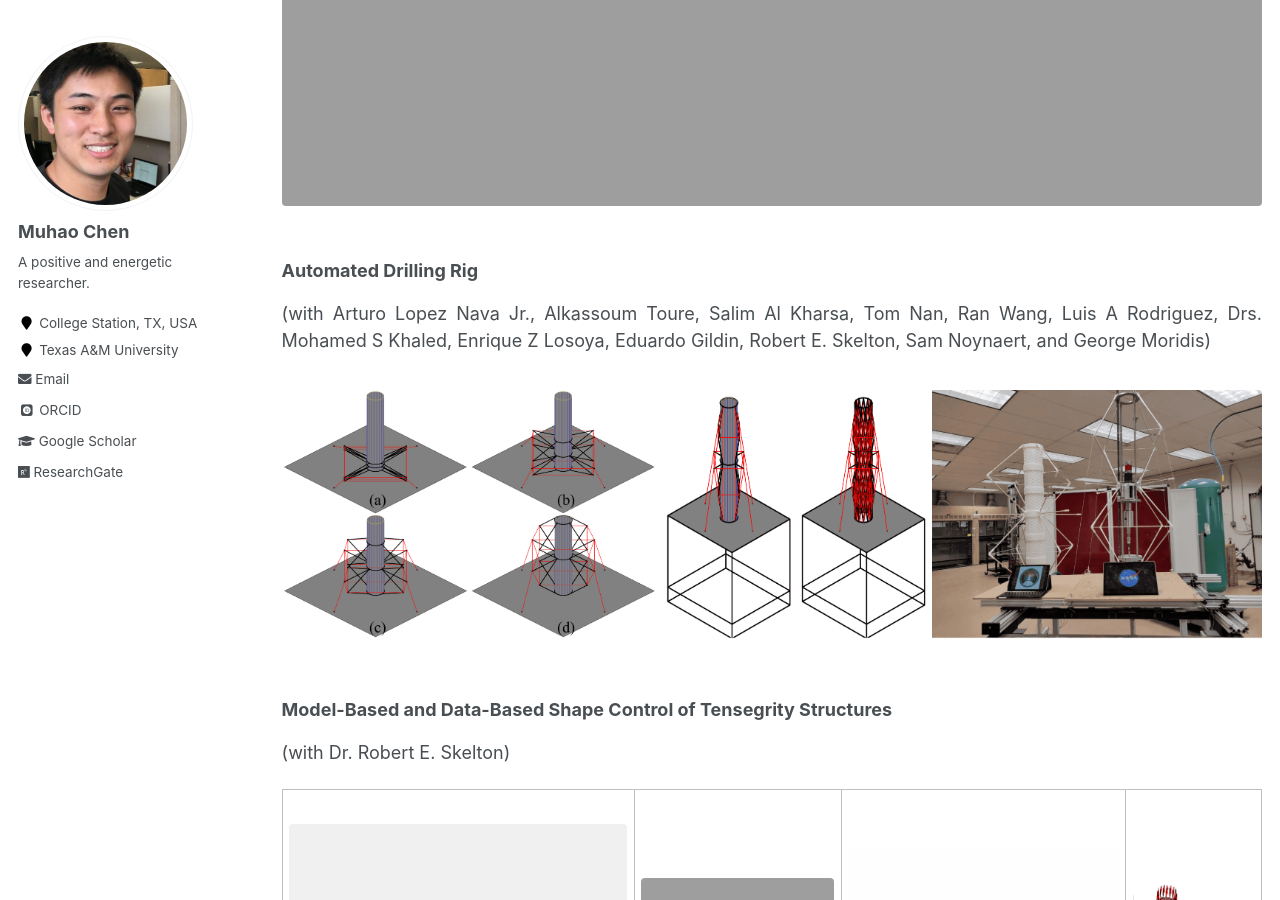
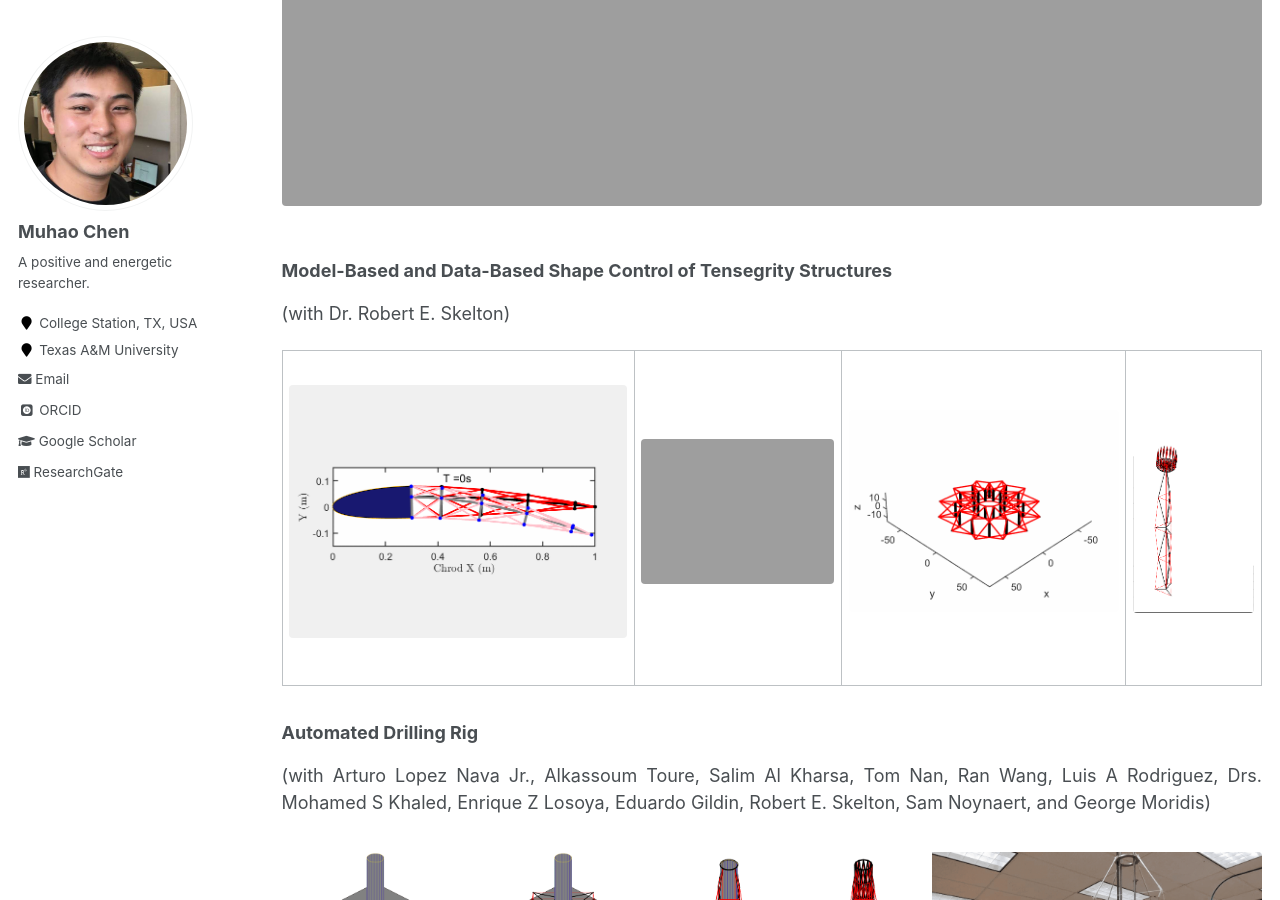
Before and after one commit to Muhao-Chen/muhao-chen.github.io, a Jekyll site: the page built from _pages/research.md, in a window 1280 px wide and 900 px high, scrolled down 1996 px. Built offline with Jekyll 4.4.1, drawn with Linux system fonts in a browser that asks for light colours; some web fonts are replaced; part of the change alters nothing that is shown.

Commit message:
Update research.md

```diff
--- a/_pages/research.md
+++ b/_pages/research.md
@@ -103,12 +103,6 @@ All my research mainly focuses on three topics: 1) Integrating Structure and Con
 <figure><img src="{{ site.url }}/images/rffi/DHT.png" width="800"/></figure>
 
 
-### Automated Drilling Rig
-(with Arturo Lopez Nava Jr., Alkassoum Toure, Salim Al Kharsa, Tom Nan, Ran Wang, Luis A Rodriguez, Drs. Mohamed S Khaled, Enrique Z Losoya, Eduardo Gildin, Robert E. Skelton, Sam Noynaert, and George Moridis)
-
-<figure><img src="{{ site.url }}/images/rffi/rig.png" width="800"/></figure>
-
-
 
 ### Model-Based and Data-Based Shape Control of Tensegrity Structures
 (with Dr. Robert E. Skelton)
@@ -120,6 +114,11 @@ All my research mainly focuses on three topics: 1) Integrating Structure and Con
 <td><figure><img src="{{ site.url }}/images/rffi/arm.gif" width="100"/></figure></td>
 </tr>
 </table>
+
+### Automated Drilling Rig
+(with Arturo Lopez Nava Jr., Alkassoum Toure, Salim Al Kharsa, Tom Nan, Ran Wang, Luis A Rodriguez, Drs. Mohamed S Khaled, Enrique Z Losoya, Eduardo Gildin, Robert E. Skelton, Sam Noynaert, and George Moridis)
+
+<figure><img src="{{ site.url }}/images/rffi/rig.png" width="800"/></figure>
 
 
 <!--
```
